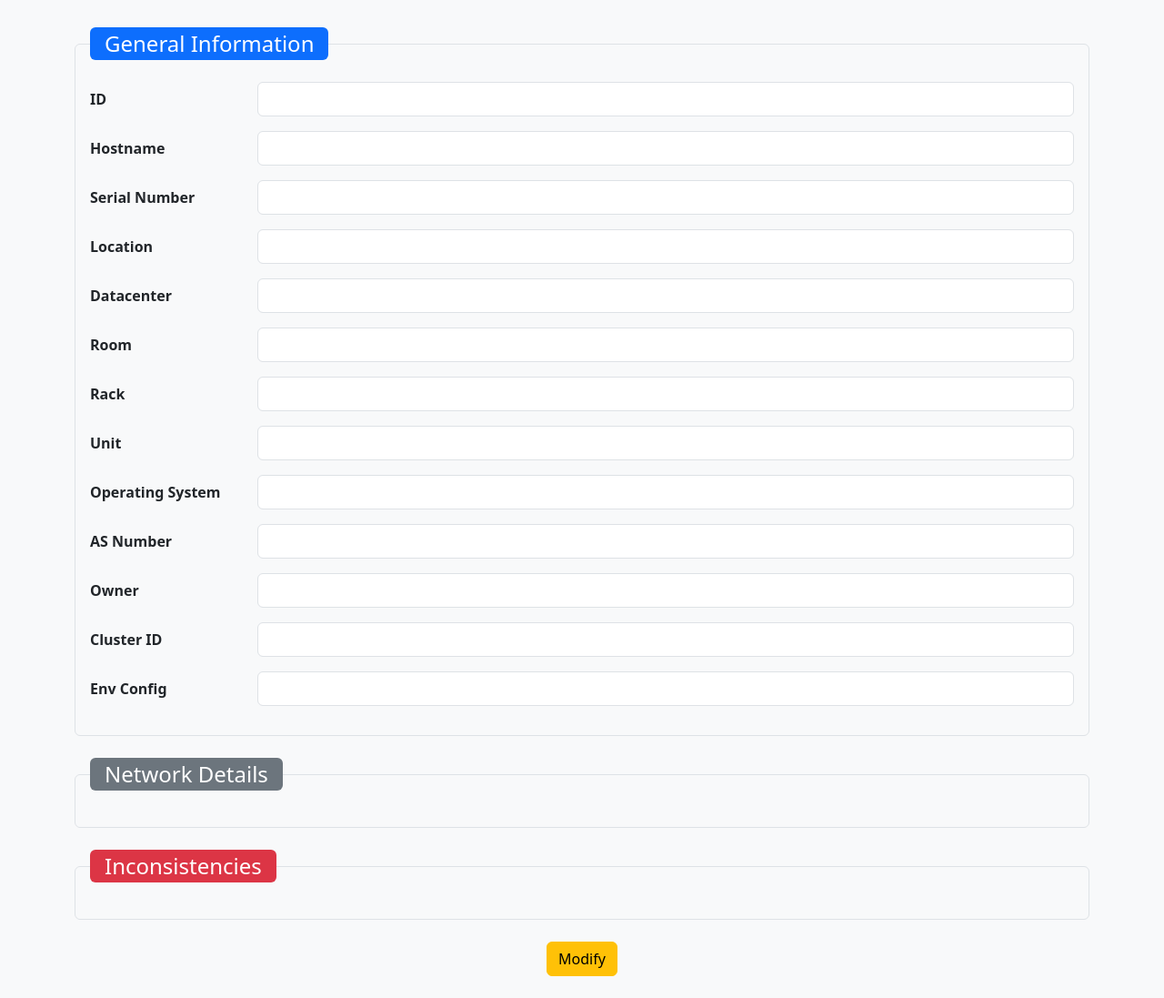
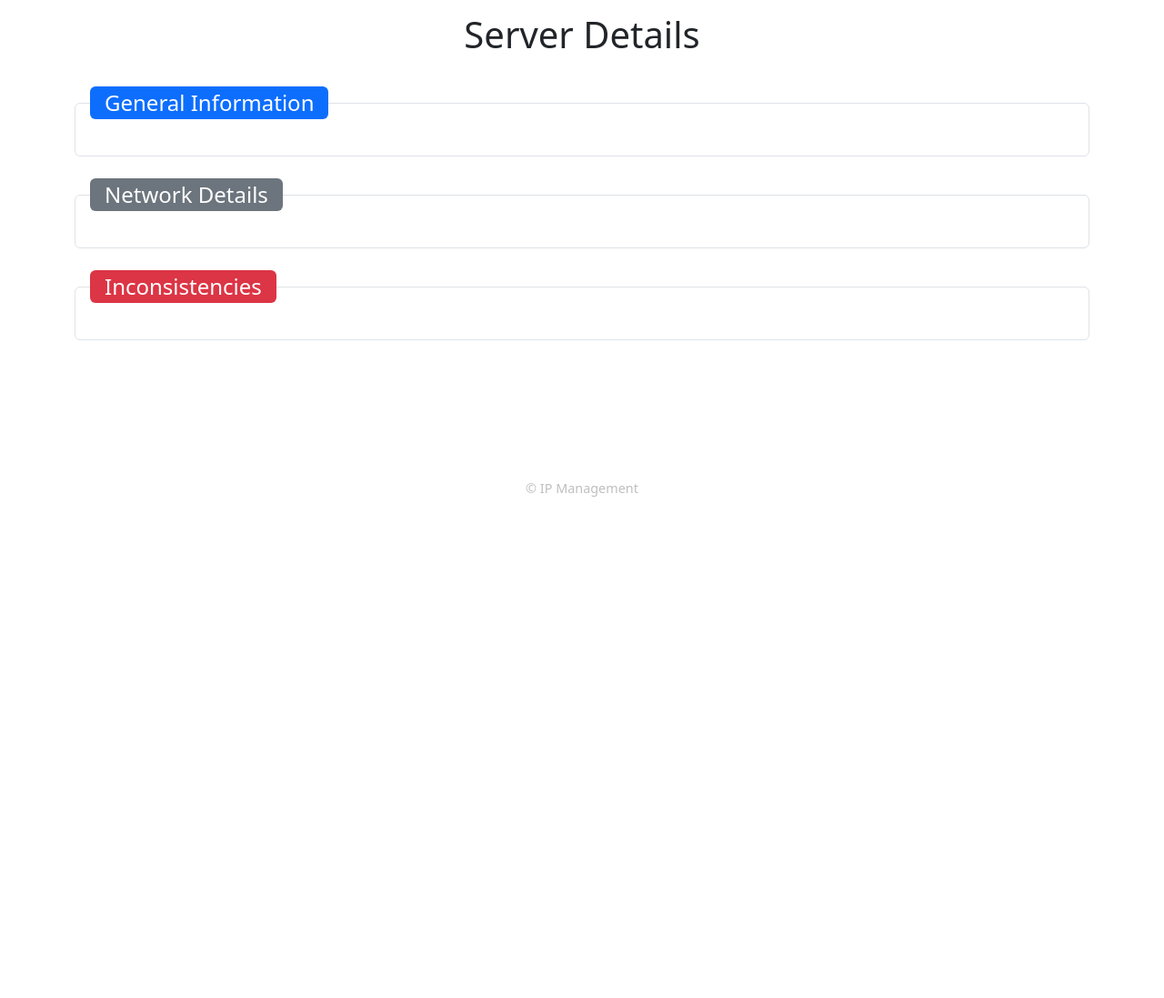
Before and after one commit to khchiang1121/ip-management, a Flask app: page /servers/1 in a window 1280 px wide. Shown: the part 74-1171 px from the top of the page at 91% size. After the commit the page ends 620 px from the top, so only its background shows below. Run offline with Flask 3, Linux system fonts and the light colour scheme; data that the repository does not hold is empty; some libraries are stand-ins or nearby versions.

Commit message:
- support compare all type in a same time - support ignore by name when comparing - remove non-exist key's data from server and cluster details - show inconsistencies data even if there is no inconsistencies - add base template to details page - add view button to the server table and cluser table - fix network details template when ket does not exist

```diff
--- a/services/server.py
+++ b/services/server.py
@@ -144,7 +144,8 @@ class ServerService:
         else:
             return jsonify({"error": "Failed to add source"}), 500
 
-    def find_network_inconsistencies(self, server_id: str):
+    # add a new parameter to the function to let it return the server data even there is no inconsistency
+    def find_network_inconsistencies(self, server_id: str, return_all: bool = True):
         # Define the JavaScript function to compute inconsistencies
         with open("utils/networkCheck.js") as f:
             js_function = Code(f.read())
@@ -166,13 +167,14 @@ class ServerService:
                         }
                     }
                 }
-            },
-            {
+            }
+        ]
+        if not return_all:
+            pipeline.append({
                 "$match": {
                     "inconsistencies.0": {"$exists": True}  # Only include documents with inconsistencies
                 }
-            }
-        ]
+            })
 
         # Run the aggregation pipeline and return results
         results = list(self.collection.aggregate(pipeline))
--- a/templates/cluster-inconsistencies.html
+++ b/templates/cluster-inconsistencies.html
@@ -89,7 +89,7 @@
                                         {% endif %}
 
 
-                                        <td><a href="{{ url_for('cluster_bp.cluster_details', cluster_id=cluster.cluster_id) }}">View Details</a></td>
+                                        <td><a class="btn btn-primary btn-sm" href="{{ url_for('cluster_bp.cluster_details', cluster_id=cluster.cluster_id) }}">View</a></td>
                                     </tr>
                             {% endfor %}
                         {% endfor %}
--- a/templates/cluster.html
+++ b/templates/cluster.html
@@ -59,6 +59,7 @@
                         <th>Networks</th>
                         <th>Sources</th>
                         <th>Last Updated</th>
+                        <th>View</th>
                     </tr>
                 </thead>
                 <tbody>
@@ -99,6 +100,7 @@
                             </ul>
                         </td>
                         <td>{{ cluster.last_updated }}</td>
+                        <td><a class="btn btn-primary btn-sm" href="{{ url_for('cluster_bp.cluster_details', cluster_id=cluster.cluster_id) }}">View</a></td>
                     </tr>
                     {% endfor %}
                 </tbody>
--- a/templates/components/general-details.html
+++ b/templates/components/general-details.html
@@ -1,8 +1,10 @@
 {% for key, label in general_info_mapping.items() %}
-<div class="row mb-3">
-    <label class="col-sm-2 col-form-label"><strong>{{ label }}</strong></label>
-    <div class="col-sm-10">
-        <input type="text" class="form-control" value="{{ data[key] | default('') }}" readonly>
-    </div>
-</div>
+    {% if key in data %}
+        <div class="row mb-3">
+            <label class="col-sm-2 col-form-label"><strong>{{ label }}</strong></label>
+            <div class="col-sm-10">
+                <input class="form-control" value="{{ data[key] | default('') }}" readonly>
+            </div>
+        </div>
+    {% endif %}
 {% endfor %}
--- a/templates/components/inconsistencies-details.html
+++ b/templates/components/inconsistencies-details.html
@@ -3,13 +3,13 @@
     <div class="row mb-3">
         <label class="col-sm-2 col-form-label"><strong>Name</strong></label>
         <div class="col-sm-10">
-            <input type="text" class="form-control" value="{{ inconsistency.name }}" readonly>
+            <input class="form-control" value="{{ inconsistency.name }}" readonly>
         </div>
     </div>
     <div class="row mb-3">
         <label class="col-sm-2 col-form-label"><strong>Type</strong></label>
         <div class="col-sm-10">
-            <input type="text" class="form-control" value="{{ inconsistency.type }}" readonly>
+            <input class="form-control" value="{{ inconsistency.type }}" readonly>
         </div>
     </div>
 
@@ -19,17 +19,17 @@
         <div class="row mb-3">
             <label class="col-sm-2 col-form-label"><strong>Field</strong></label>
             <div class="col-sm-4">
-                <input type="text" class="form-control" value="{{ detail.field }}" readonly>
+                <input class="form-control" value="{{ detail.field }}" readonly>
             </div>
             <label class="col-sm-2 col-form-label"><strong>Type</strong></label>
             <div class="col-sm-4">
-                <input type="text" class="form-control" value="{{ detail.type }}" readonly>
+                <input class="form-control" value="{{ detail.type }}" readonly>
             </div>
         </div>
         <div class="row mb-3">
             <label class="col-sm-2 col-form-label"><strong>Message</strong></label>
             <div class="col-sm-10">
-                <input type="text" class="form-control" value="{{ detail.message }}" readonly>
+                <input class="form-control" value="{{ detail.message }}" readonly>
             </div>
         </div>
 
@@ -44,11 +44,11 @@
                     {% endif %}
                     <label class="col-sm-1 col-form-label"><strong>Sources</strong></label>
                     <div class="col-sm-4">
-                        <input type="text" class="form-control" value="{{ val.sources | join(', ') }}" readonly>
+                        <input class="form-control" value="{{ val.sources | join(', ') }}" readonly>
                     </div>
                     <label class="col-sm-1 col-form-label"><strong>Values</strong></label>
                     <div class="col-sm-4">
-                        <input type="text" class="form-control" value="{{ val.value }}" readonly>
+                        <input class="form-control" value="{{ val.value }}" readonly>
                     </div>
                 </div>
             {% endfor %}
@@ -58,7 +58,7 @@
             <div class="row mb-3">
                 <label class="col-sm-2 col-form-label"><strong>missingSources</strong></label>
                 <div class="col-sm-10">
-                    <input type="text" class="form-control" value="{{ detail.missingSources | join(', ') }}" readonly>
+                    <input class="form-control" value="{{ detail.missingSources | join(', ') }}" readonly>
                 </div>
             </div>
         {% endif %}
--- a/templates/components/network-details.html
+++ b/templates/components/network-details.html
@@ -4,37 +4,37 @@
         <div class="row mb-3">
             <label class="col-sm-2 col-form-label"><strong>Network {{ loop.index }}</strong></label>
             <div class="col-sm-2">
-                <input type="text" class="form-control" value="{{ network.name }}" readonly>
+                <input class="form-control" value="{{ network.name | default() }}" readonly>
             </div>
             <div class="col-sm-2">
-                <input type="text" class="form-control" value="{{ network.type }}" readonly>
+                <input class="form-control" value="{{ network.type | default() }}" readonly>
             </div>
             <!-- if type == ip -->
             {% if network.type == 'ip' %}
                 <div class="col-sm-2">
-                    <input type="text" class="form-control" value="{{ network.ip }}" readonly>
+                    <input class="form-control" value="{{ network.ip | default() }}" readonly>
                 </div>
                 <div class="col-sm-2">
-                    <input type="text" class="form-control" value="{{ network.subnet_mask }}" readonly>
+                    <input class="form-control" value="{{ network.subnet_mask | default() }}" readonly>
                 </div>
                 <div class="col-sm-2">
-                    <input type="text" class="form-control" value="{{ network.mac }}" readonly>
+                    <input class="form-control" value="{{ network.mac | default() }}" readonly>
                 </div>
             <!-- if type == cidr -->
             {% elif network.type == 'cidr' %}
                 <div class="col-sm-6">
-                    <input type="text" class="form-control" value="{{ network.cidrs | join(', ') }}" readonly>
+                    <input class="form-control" value="{{ network.cidrs | join(', ')  if network.cidrs is not none else '' }}" readonly>
                 </div>
             <!-- if type == hostsubnet -->
             {% elif network.type == 'hostsubnet' %}
                 <div class="col-sm-2">
-                    <input type="text" class="form-control" value="{{ network.hostname }}" readonly>
+                    <input class="form-control" value="{{ network.hostname | default() }}" readonly>
                 </div>
                 <div class="col-sm-2">
-                    <input type="text" class="form-control" value="{{ network.egress_cidrs | join(', ') }}" readonly>
+                    <input class="form-control" value="{{ network.egress_cidrs | join(', ')  if network.egress_cidrs is not none else '' }}" readonly>
                 </div>
                 <div class="col-sm-2">
-                    <input type="text" class="form-control" value="{{ network.egress_ips | join(', ') }}" readonly>
+                    <input class="form-control" value="{{ network.egress_ips | join(', ') if network.egress_ips is not none else '' }}" readonly>
                 </div>
             {% endif %}
         </div>
--- a/templates/server-details.html
+++ b/templates/server-details.html
@@ -1,12 +1,12 @@
-<!DOCTYPE html>
-<html lang="en">
+{% extends "base.html" %}
 
-<head>
-    <meta charset="UTF-8">
-    <meta name="viewport" content="width=device-width, initial-scale=1.0">
-    <title>Server Details</title>
-    <link href="https://cdn.jsdelivr.net/npm/bootstrap@5.3.0-alpha1/dist/css/bootstrap.min.css" rel="stylesheet">
-</head>
+{% block head %}
+{% endblock head %}
+
+{% block title %}
+{% endblock title %}
+
+{% block main %}
 
 {% set general_info_mapping = {
     "server_id": "ID",
@@ -24,7 +24,7 @@
     "env_config": "Env Config",
 } %}
 
-<body class="bg-light">
+<!-- <body class="bg-light"> -->
 <div class="container py-4">
     <div class="row mb-4">
         <div class="col">
@@ -70,23 +70,23 @@
                     {% include "components/network-details.html" %}
                     {% endwith %}
 
+                    {% if last_updated in source %}
                     <div class="row mb-3">
                         <label class="col-sm-2 col-form-label"><strong>Last Updated</strong></label>
                         <div class="col-sm-10">
-                                <input type="text" class="form-control" value="{{ source.last_updated }}" readonly>
+                            <input class="form-control" value="{{ source.last_updated }}" readonly>
                         </div>
                     </div>
+                    {% endif %}
                 </fieldset>
             {% endfor %}
         {% endif %}
 
         <!-- Modify Button -->
-            <div class="text-center">
+        <!-- <div class="text-center">
             <button type="button" class="btn btn-warning">Modify</button>
-            </div>
+        </div> -->
     </form>
 </div>
 
-    <script src="https://cdn.jsdelivr.net/npm/bootstrap@5.3.0-alpha1/dist/js/bootstrap.bundle.min.js"></script>
-</body>
-</html>
+{% endblock main %}
--- a/templates/server-inconsistencies.html
+++ b/templates/server-inconsistencies.html
@@ -91,7 +91,7 @@
                                         {% endif %}
 
 
-                                        <td><a href="{{ url_for('server_bp.server_details', server_id=server.server_id) }}">View Details</a></td>
+                                        <td><a class="btn btn-primary btn-sm" href="{{ url_for('server_bp.server_details', server_id=server.server_id) }}">View</a></td>
                                     </tr>
                             {% endfor %}
                         {% endfor %}
--- a/templates/server.html
+++ b/templates/server.html
@@ -71,6 +71,7 @@
                         <th>Networks</th>
                         <th>Sources</th>
                         <th>Last Updated</th>
+                        <th>View</th>
                     </tr>
                 </thead>
                 <tbody>
@@ -111,6 +112,7 @@
                             </ul>
                         </td>
                         <td>{{ server.last_updated }}</td>
+                        <td><a class="btn btn-primary btn-sm" href="{{ url_for('server_bp.server_details', server_id=server.server_id) }}">View</a></td>
                     </tr>
                     {% endfor %}
                 </tbody>
```
Also changed, not shown: services/cluster.py (+7 -5 lines), templates/cluster-details.html (+12 -15 lines), utils/networkCheck.js (+26 -3 lines). Lines whose indentation alone changed are shown as unchanged.
